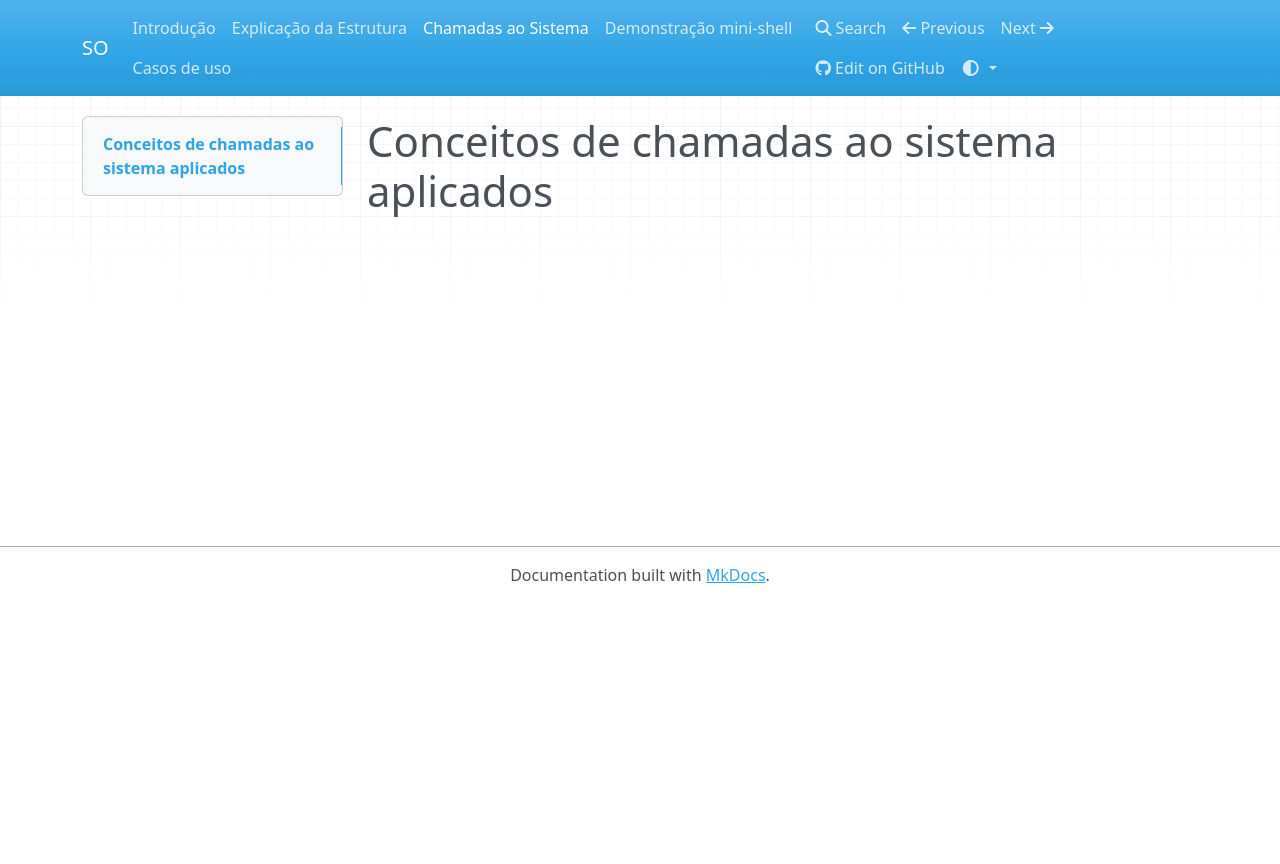
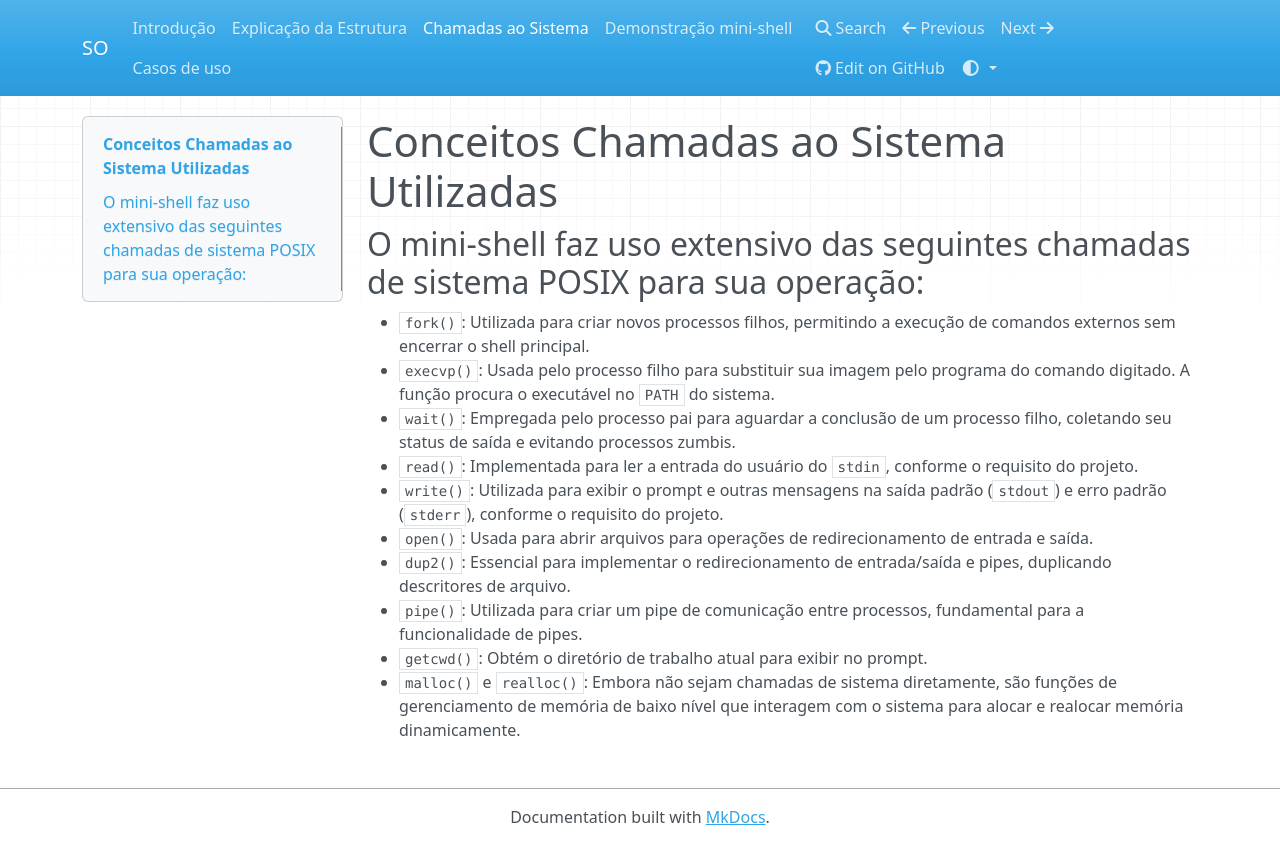
Before and after one commit to Carolbalbs/-SO-mini-shell, an MkDocs documentation site: the page built from docs/chamadas.md, in a window 1280 px wide. Shown: the top 864 px of the page. Built offline with MkDocs 1.6.1, drawn with Linux system fonts in a browser that asks for light colours; nearby versions of some CDN libraries.

Commit message:
chamadas.md

```diff
--- a/docs/chamadas.md
+++ b/docs/chamadas.md
@@ -1 +1,15 @@
-# Conceitos de chamadas ao sistema aplicados
+# Conceitos Chamadas ao Sistema Utilizadas
+
+
+## O mini-shell faz uso extensivo das seguintes chamadas de sistema POSIX para sua operação:
+
+*   `fork()`: Utilizada para criar novos processos filhos, permitindo a execução de comandos externos sem encerrar o shell principal.
+*   `execvp()`: Usada pelo processo filho para substituir sua imagem pelo programa do comando digitado. A função procura o executável no `PATH` do sistema.
+*   `wait()`: Empregada pelo processo pai para aguardar a conclusão de um processo filho, coletando seu status de saída e evitando processos zumbis.
+*   `read()`: Implementada para ler a entrada do usuário do `stdin`, conforme o requisito do projeto.
+*   `write()`: Utilizada para exibir o prompt e outras mensagens na saída padrão (`stdout`) e erro padrão (`stderr`), conforme o requisito do projeto.
+*   `open()`: Usada para abrir arquivos para operações de redirecionamento de entrada e saída.
+*   `dup2()`: Essencial para implementar o redirecionamento de entrada/saída e pipes, duplicando descritores de arquivo.
+*   `pipe()`: Utilizada para criar um pipe de comunicação entre processos, fundamental para a funcionalidade de pipes.
+*   `getcwd()`: Obtém o diretório de trabalho atual para exibir no prompt.
+*   `malloc()` e `realloc()`: Embora não sejam chamadas de sistema diretamente, são funções de gerenciamento de memória de baixo nível que interagem com o sistema para alocar e realocar memória dinamicamente.
```
